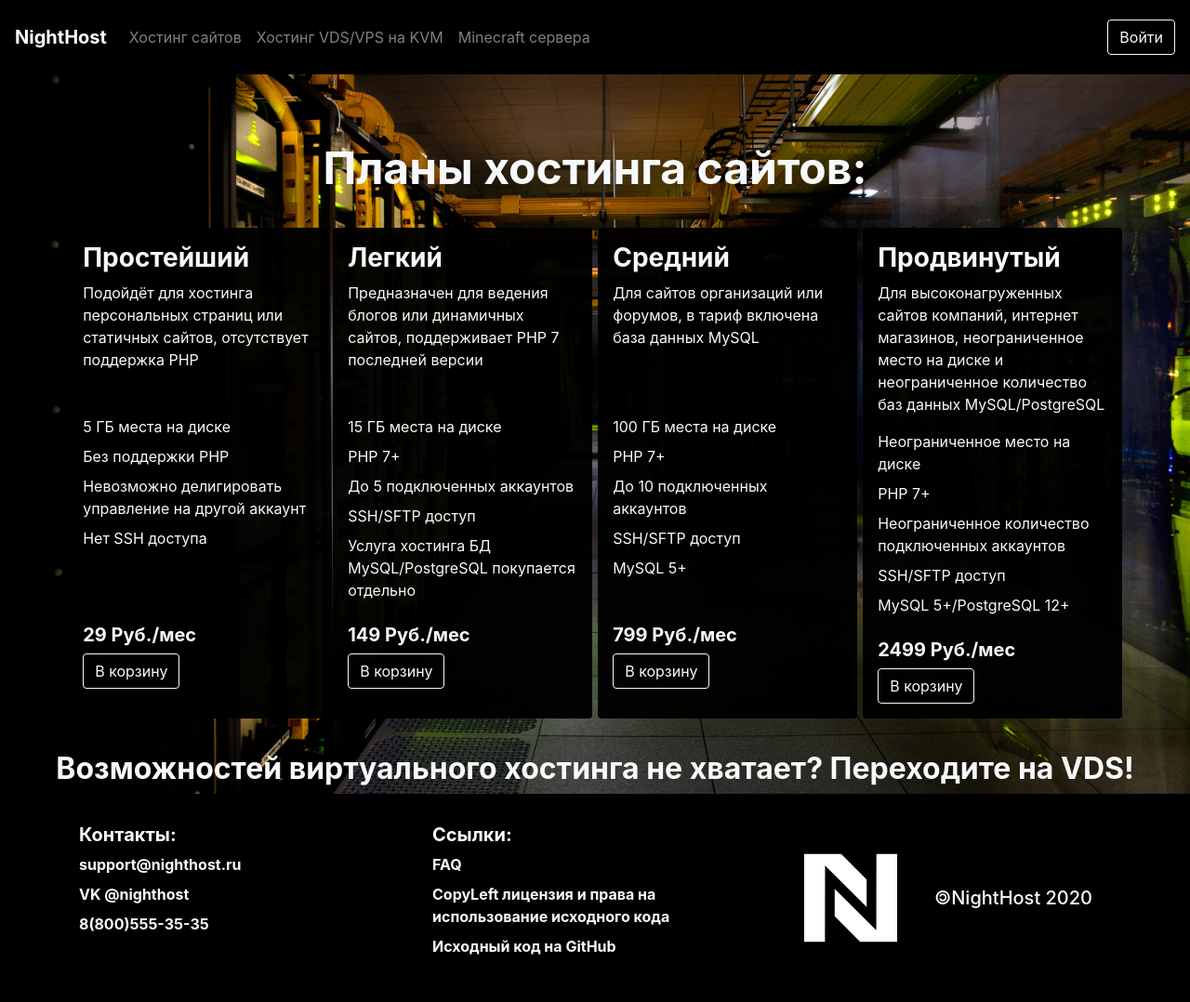
After one commit to Anton2319/nighthost-site, a PHP site: page /services/hosting/ in a window 1280 px wide. The commit adds this page. Shown: the whole page at 93% size. Run offline with PHP 8.4, Linux system fonts and the light colour scheme.

Commit message:
Added hosting plans page

```diff
--- /dev/null
+++ b/services/hosting/index.html
@@ -0,0 +1,119 @@
+<html lang="ru">
+<head>
+    <title>NightHost</title>
+    <link rel="stylesheet" href="/css/bootstrap.min.css">
+    <link rel="stylesheet" href="/style.css">
+    <link rel="stylesheet" href="/normalize.css">
+    <meta charset="utf-8">
+    <meta name="viewport" content="width=device-width, initial-scale=1.0">
+</head>
+<body>
+    <nav class="navbar fixed-top navbar-expand-lg navbar-dark text-light" style="background-color: #000000;">
+        <a class="navbar-brand" href="/">
+            <b>NightHost</b>
+        </a>
+        <div class="collapse navbar-collapse" id="navbarTogglerDemo03">
+        <ul class="navbar-nav mr-auto mt-2 mt-lg-0">
+            <li class="nav-item">
+                <a class="nav-link" href="/services/hosting/">Хостинг сайтов</a>
+            </li>
+            <li class="nav-item">
+                <a class="nav-link" href="/services/vds/">Хостинг VDS/VPS на KVM</a>
+            </li>
+            <li class="nav-item">
+                <a class="nav-link" href="/services/minecraft/">Minecraft сервера</a>
+            </li>
+        </ul>
+        <form class="form-inline my-2 my-lg-0">
+            <button class="btn btn-outline-light my-2 my-sm-0" type="submit">Войти</button>
+        </form>
+    </nav>
+    <section id="plans">
+        <div class="central">
+            <h1 class="text-light text-center"><b>Планы хостинга сайтов:</b></h1>
+            <div class="container text-light">
+                <div class="row">
+                    <div class="col">
+                        <h3><b>Простейший</b></h3>
+                        <p>Подойдёт для хостинга персональных страниц или статичных сайтов, отсутствует поддержка PHP</p>
+                        <ul>
+                            <li>5 ГБ места на диске</li>
+                            <li>Без поддержки PHP</li>
+                            <li>Невозможно делигировать управление на другой аккаунт</li>
+                            <li>Нет SSH доступа</li>
+                        </ul>
+                        <h5><b>29 Руб./мес</b></h5>
+                        <button class="btn btn-outline-light">В корзину</button>
+                    </div>
+                    <div class="col">
+                        <h3><b>Легкий</b></h3>
+                        <p>Предназначен для ведения блогов или динамичных сайтов, поддерживает PHP 7 последней версии</p>
+                        <ul>
+                            <li>15 ГБ места на диске</li>
+                            <li>PHP 7+</li>
+                            <li>До 5 подключенных аккаунтов</li>
+                            <li>SSH/SFTP доступ</li>
+                            <li>Услуга хостинга БД MySQL/PostgreSQL покупается отдельно</li>
+                        </ul>
+                        <h5><b>149 Руб./мес</b></h5>
+                        <button class="btn btn-outline-light">В корзину</button>
+                    </div>
+                    <div class="col">
+                        <h3><b>Средний</b></h3>
+                        <p>Для сайтов организаций или форумов, в тариф включена база данных MySQL</p>
+                        <ul>
+                            <li>100 ГБ места на диске</li>
+                            <li>PHP 7+</li>
+                            <li>До 10 подключенных аккаунтов</li>
+                            <li>SSH/SFTP доступ</li>
+                            <li>MySQL 5+</li>
+                        </ul>
+                        <h5><b>799 Руб./мес</b></h5>
+                        <button class="btn btn-outline-light">В корзину</button>
+                    </div>
+                    <div class="col">
+                        <h3><b>Продвинутый</b></h3>
+                        <p>Для высоконагруженных сайтов компаний, интернет магазинов, неограниченное место на диске и неограниченное количество баз данных MySQL/PostgreSQL</p>
+                        <ul>
+                            <li>Неограниченное место на диске</li>
+                            <li>PHP 7+</li>
+                            <li>Неограниченное количество подключенных аккаунтов</li>
+                            <li>SSH/SFTP доступ</li>
+                            <li>MySQL 5+/PostgreSQL 12+</li>
+                        </ul>
+                         <h5><b>2499 Руб./мес</b></h5>
+                        <button class="btn btn-outline-light">В корзину</button>
+                    </div>
+                </div>
+            </div>
+            <h2 class="text-light text-center"><b>Возможностей виртуального хостинга не хватает? <a href="#" class="text-light">Переходите на VDS!</a></b></h2>
+        </div>
+    </section>
+    <section id="footer">
+        <div class="container text-light">
+            <div class="row">
+                <div class="col" id="contacts">
+                    <h5><b>Контакты:</b></h5>
+                    <ul>
+                        <li><b>support@nighthost.ru</b></li>
+                        <li><b>VK @nighthost</b></li>
+                        <li><b>8(800)555-35-35</b></li>
+                    </ul>
+                </div>
+                <div class="col" id>
+                    <h5><b>Ссылки:</b></h5>
+                    <ul>
+                        <li><b><a class="text-light" href="#">FAQ</a></b></li>
+                        <li><b><a class="text-light" href="/LICENSE">CopyLeft лицензия и права на использование исходного кода</a></b></li>
+                        <li><b><a class="text-light" href="https://github.com/Anton2319/nighthost-site">Исходный код на GitHub</a></b></li>
+                    </ul>
+                </div>
+                <div class="col img">
+                    <img src="/images/logo.svg" width="100">
+                    <h5 style="margin: auto;">🄯NightHost 2020</h5>
+                </div>
+            </div>
+        </div>
+    </section>
+</body>
+</html>
--- a/style.css
+++ b/style.css
@@ -63,3 +63,34 @@ nav {
     list-style-type: none;
     margin-bottom: 0.5em;
 }
+#plans {
+    background-image: url('images/main.jpg');
+    background-size: cover;
+    background-position: center;
+    //min-height: 90vh;
+    display: flex;
+    align-items: center;
+    justify-content: center;
+    flex-direction: column;
+    padding-top: 15vh;
+}
+#plans .col {
+    padding: 1em;
+    background-color: rgba(0, 0, 0, 0.97);
+    margin: 0.2em;
+    border-radius: 4px;
+}
+#plans .col > p {
+    min-height: 8em;
+}
+#plans .row {
+    margin-bottom: 2em;
+}
+#plans .col > ul {
+    padding: 0px;
+    min-height: 13em;
+}
+#plans .col > ul > li {
+    list-style-type: none;
+    margin-bottom: 0.5em;
+}
```
Also changed, not shown: index.html (+6 -6 lines).
